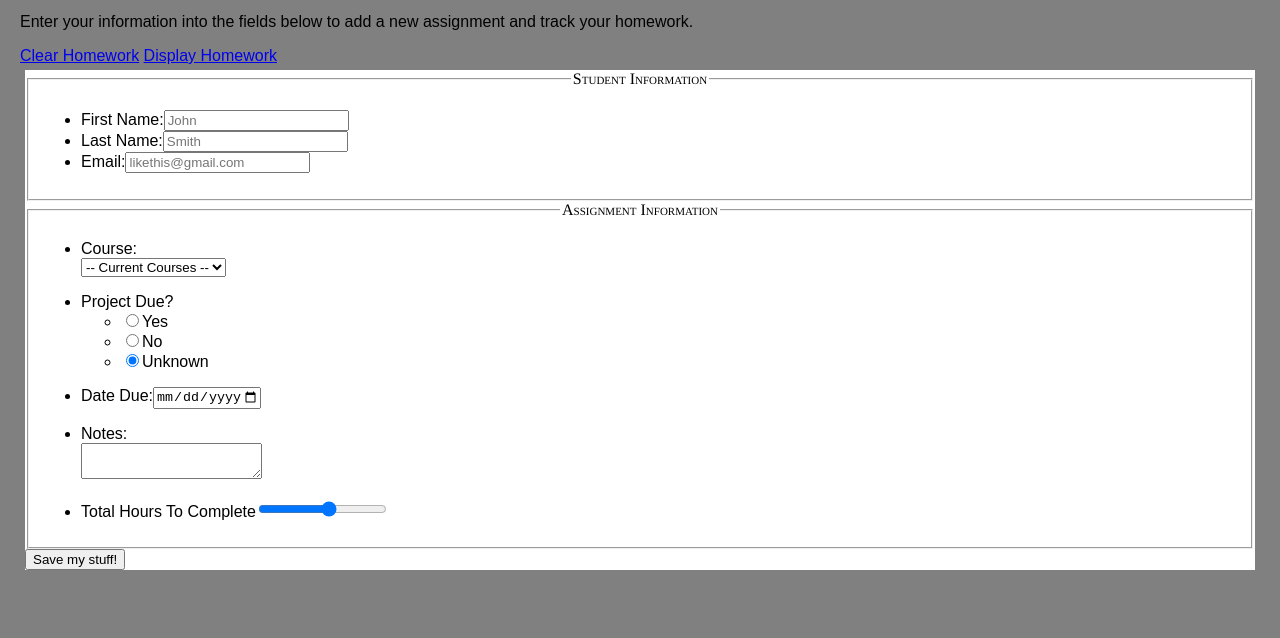
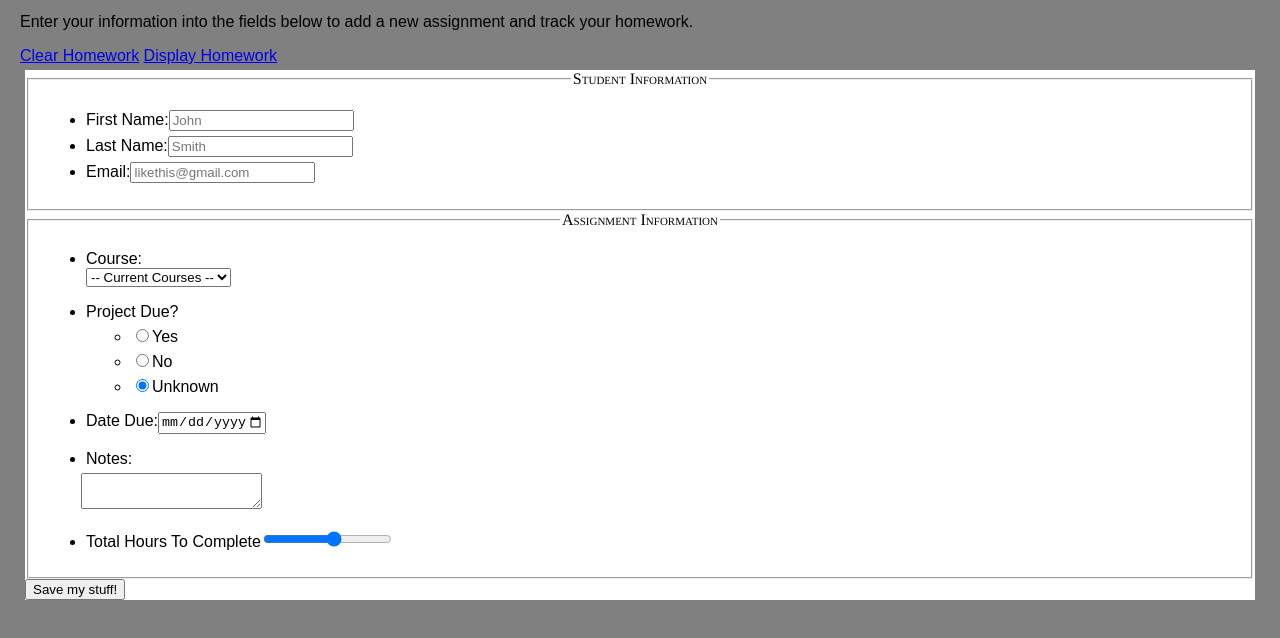
Before and after one commit to jmbburg26/VFWAssignments, a plain HTML site: page Homework Tracker App/additem.html in a window 1280 px wide. Shown: the part 84-722 px from the top of the page. Drawn offline with Linux system fonts and the light colour scheme.

Commit message:
Completed project added to the repo

```diff
--- a/Homework Tracker App/css/styles.css
+++ b/Homework Tracker App/css/styles.css
@@ -1,7 +1,7 @@
 /*
 title: my style sheet
 by: John Brandenburg
-project 3
+project 4
 Term: 0113
 */
 h1 {
@@ -52,3 +52,8 @@ input {
 	text-align: left;
 	color: black;
 }
+
+li {
+	background: #fff;
+	margin: 5px
+}
--- a/Homework Tracker App/js/main.js
+++ b/Homework Tracker App/js/main.js
@@ -1,5 +1,5 @@
 //John Brandenburg
-//Project 3
+//Project 4
 //Term: 0113
 
 window.addEventListener("DOMContentLoaded", function(){
```
Also changed, not shown: Homework Tracker App/additem.html (+1 -1 lines), Homework Tracker App/index.html (+1 -1 lines), 3 other files.
